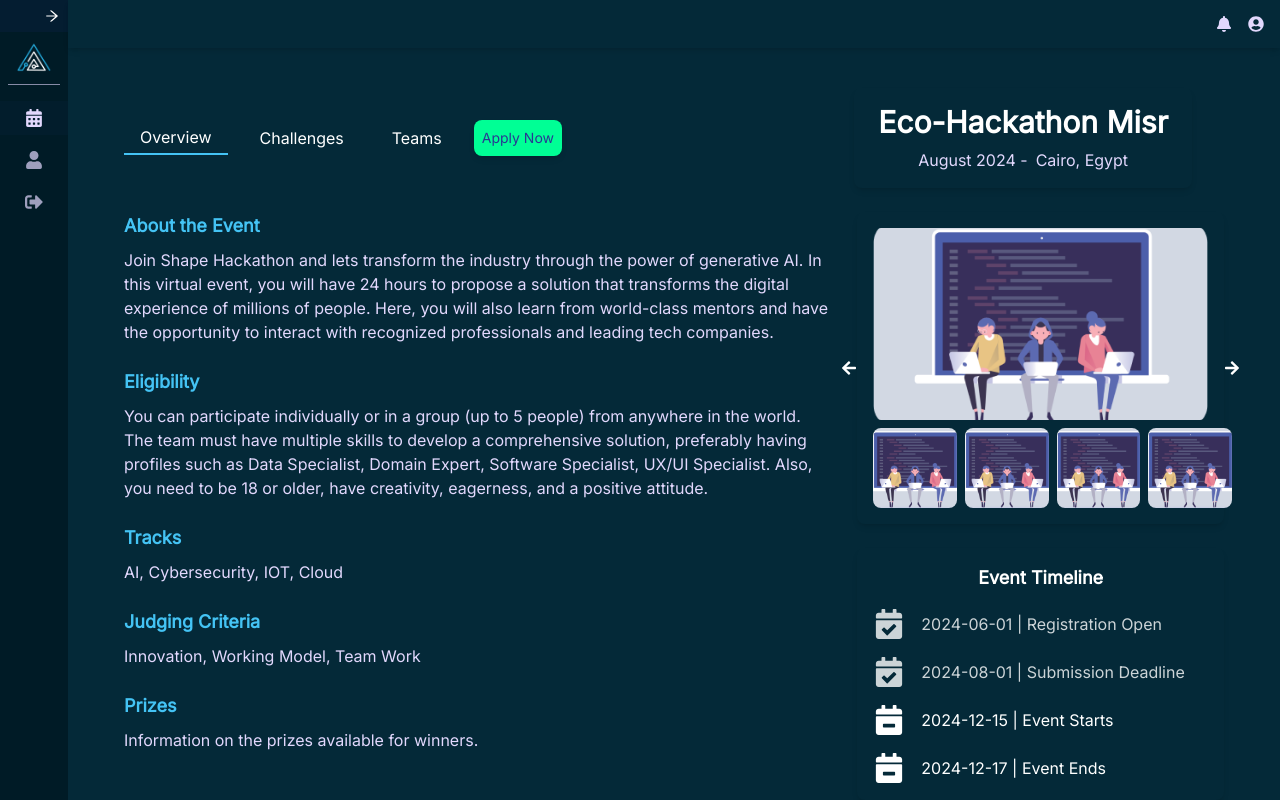
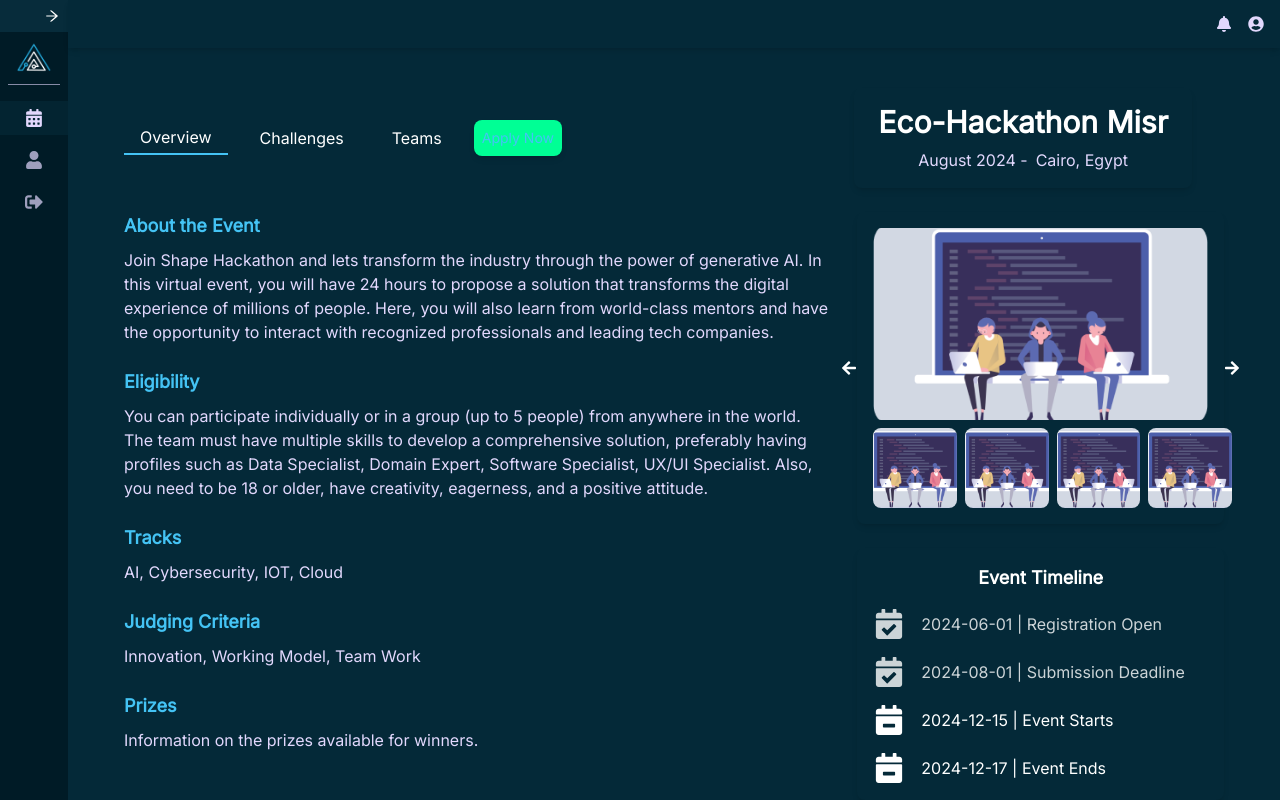
Before and after one commit to Mohamed3Okasha/mena-hackathons, a React (Vite) app: page /app/events/1 in a window 1280 px wide. Built offline with nearby package versions, Linux system fonts and the light colour scheme; sample sign-in values are in the browser's storage.

Commit message:
update identity colors and successful sign route

```diff
--- a/src/pages/Event/EventPage.tsx
+++ b/src/pages/Event/EventPage.tsx
@@ -77,7 +77,7 @@
             <button
               key={tab}
               onClick={() => setActiveTab(tab)}
-              className={`px-4 py-1 border-logo  ${
+              className={`px-4 py-1 border-primary  ${
                 activeTab === tab ? 'border-b-2' : ''
               }`}
             >
--- a/src/pages/Event/OverviewTab.tsx
+++ b/src/pages/Event/OverviewTab.tsx
@@ -12,7 +12,7 @@
     <div className="y-4 space-y-6">
       {sections.map((section, index) => (
         <div key={index} className="text-left ">
-          <h2 className="text-lg font-semibold text-logo mb-2">
+          <h2 className="text-lg font-semibold text-primary mb-2">
             {section.title}
           </h2>
           <p className="justify- text-accent">{section.content}</p>
--- a/src/pages/Sign/index.tsx
+++ b/src/pages/Sign/index.tsx
@@ -88,7 +88,7 @@
         },
       });
 
-      navigate(`/app`);
+      navigate(`/app/events`);
     }
   }, []);
 
--- a/tailwind.config.js
+++ b/tailwind.config.js
@@ -7,8 +7,7 @@
   theme: {
     extend: {
       colors:{
-        logo: `#44C3F4`,
-        primary: `#293894`,
+        primary: `#44C3F4`,
         secondary: `#13bc84`,
         accent: `#E2D8FD`,
         sidebar: `#001B26`,
```
